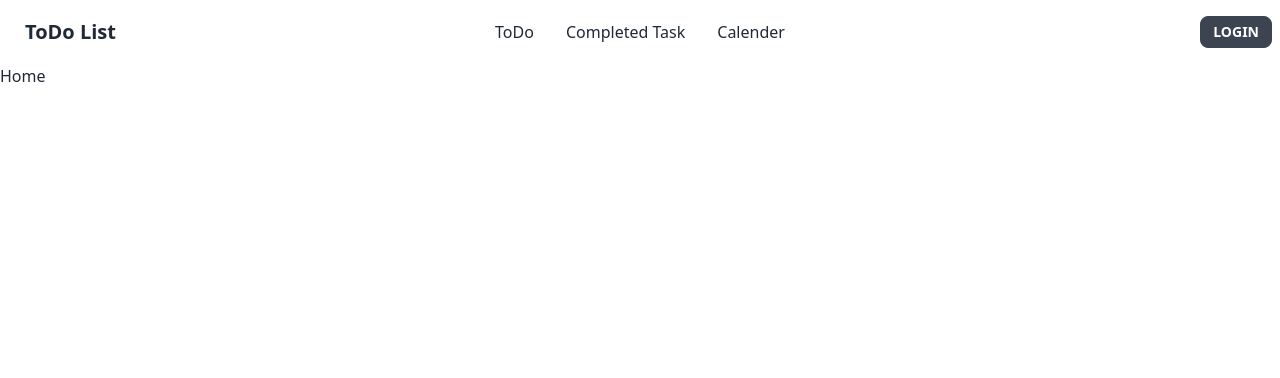
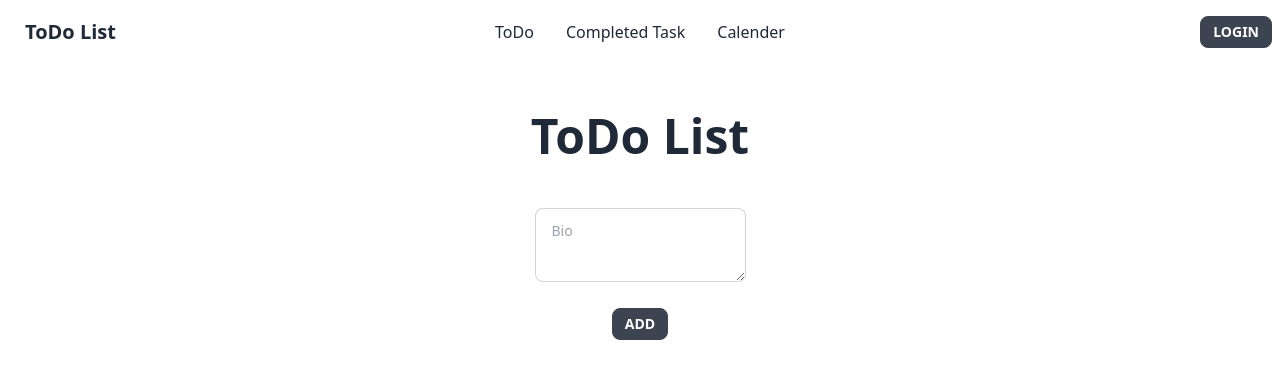
Before and after one commit to assraf-nur/ToDo-List, a React (Create React App) app: page / in a window 1280 px wide. Shown: the top 378 px of the page. Built offline with nearby package versions, Linux system fonts and the light colour scheme.

Commit message:
add form

```diff
--- a/src/Components/Home/Home.js
+++ b/src/Components/Home/Home.js
@@ -3,7 +3,12 @@ import React from 'react';
 const Home = () => {
     return (
         <div>
-            <h2>Home</h2>
+            <h2 className='text-center text-5xl font-semibold mt-12'>ToDo List</h2>
+            <form className='text-center mt-12'>
+              <textarea class="textarea textarea-bordered" placeholder="Bio"></textarea>
+              <br/>
+              <input className='btn btn-sm mt-5' type="submit" name="submit" value="Add"/>
+            </form>
         </div>
     );
 };
```
